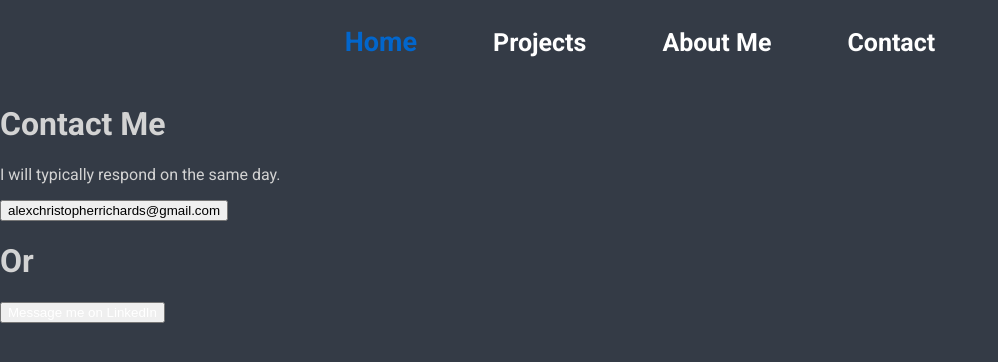
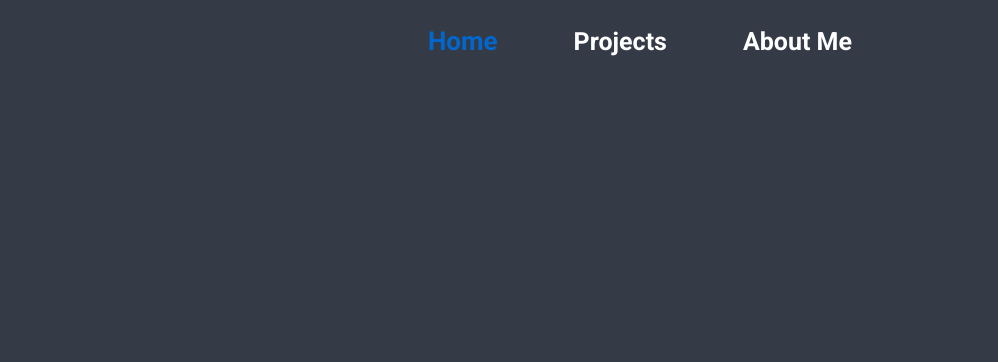
Before and after one commit to acrichards3/portfolio, a React (Create React App) app: page /contact in a window 1280 px wide. Shown: the top 362 px of the page, without its empty margins (0-998 px from the left). Built offline with nearby package versions, Linux system fonts and the light colour scheme.

Commit message:
removed contact page and put on home page

```diff
--- a/src/App.scss
+++ b/src/App.scss
@@ -7,3 +7,7 @@ body {
   margin: 0;
   padding: 0;
 }
+
+a {
+  outline: none !important;
+}
--- a/src/App.tsx
+++ b/src/App.tsx
@@ -3,7 +3,6 @@ import DetermineNavbar from './components/navbar/DetermineNavbar';
 import HomePage from './pages/HomePage';
 import ProjectsPage from './pages/ProjectsPage';
 import AboutPage from './pages/AboutPage';
-import ContactPage from './pages/ContactPage';
 import { BrowserRouter as Router, Routes, Route } from 'react-router-dom';
 import './App.scss';
 
@@ -13,10 +12,9 @@ function App() {
       <Router>
         <DetermineNavbar />
         <Routes>
-        <Route path="/" element={<HomePage />} />
-        <Route path="/projects" element={<ProjectsPage />} />
-        <Route path="/about" element={<AboutPage />} />
-        <Route path="/contact" element={<ContactPage />} />
+          <Route path="/" element={<HomePage />} />
+          <Route path="/projects" element={<ProjectsPage />} />
+          <Route path="/about" element={<AboutPage />} />
         </Routes>
       </Router>
     </div>
--- a/src/components/contact/Contact.module.scss
+++ /dev/null
@@ -1,31 +0,0 @@
-@import "../../Variables.scss";
-
-@media (max-width: $breakpoint) {
-    .container {
-        display: flex;
-        flex-direction: column;
-        justify-content: center;
-        align-items: center;
-        margin-top: 2rem;
-    }
-    .title {
-        font-size: 50px;
-        color: white;
-        letter-spacing: 1px;
-    }
-    .or {
-        font-size: 40px;
-        justify-content: center;
-        align-items: center;
-    }
-    .btn {
-        background-color: $linkedInBlue;
-        color: white;
-        border-radius: 15px;
-        border-width: 1px;
-        height: 50px;
-        font-size: 15px;
-        font-family: $mainFont;
-        font-weight: bold;
-    }
-}
--- a/src/components/contact/Contact.tsx
+++ /dev/null
@@ -1,32 +0,0 @@
-import React from 'react';
-import styles from './Contact.module.scss';
-
-export default function Contact() {
-  return (
-    <div className={styles.container}>
-      <h1 className={styles.title}>Contact Me</h1>
-      <p>I will typically respond on the same day.</p>
-      <button
-        className={styles.btn}
-        onClick={() =>
-          navigator.clipboard.writeText('alexchristopherrichards@gmail.com')
-        }
-      >
-        alexchristopherrichards@gmail.com
-      </button>
-      <h1 className={styles.or}>Or</h1>
-      <div className={styles.links}>
-        <button className={styles.btn}>
-          <a
-            href="https://www.linkedin.com/in/acrichards3/"
-            target="_blank"
-            rel="noreferrer"
-            style={{ textDecoration: 'none', color: 'white' }}
-          >
-            Message me on LinkedIn
-          </a>
-        </button>
-      </div>
-    </div>
-  );
-}
--- a/src/components/home/Home.module.scss
+++ b/src/components/home/Home.module.scss
@@ -6,8 +6,18 @@
     flex-direction: column;
     justify-content: center;
     align-items: center;
+    width: 100%;
     margin-top: 2rem;
+
+    .socialIcons {
+      display: flex;
+      justify-content: space-evenly;
+      width: 100%;
+      margin-top: 20px;
+      margin-bottom: 50px;
+    }
   }
+
   .profilePic {
     width: 40%;
     height: 40%;
@@ -24,7 +34,15 @@
 
   .subtitle {
     font-style: italic;
+    color: lightskyblue;
     letter-spacing: 1px;
+  }
+
+  .contact {
+    letter-spacing: 2px;
+    font-size: large;
+    font-style: italic;
+    color: white;
   }
 
   .introBody {
@@ -35,13 +53,4 @@
     margin-left: 5%;
     margin-right: 5%;
   }
-
-  .socialIcons {
-    margin-top: 20px;
-    margin-bottom: 50px;
-    .icon {
-      margin-left: 25px;
-      margin-right: 25px;
-    }
-  }
 }
--- a/src/components/home/Home.tsx
+++ b/src/components/home/Home.tsx
@@ -17,16 +17,31 @@ export default function Home() {
         Firebase. I also have experience with NextJS, MongoDB, and React
         Bootstrap.
       </p>
+      <p className={styles.introBody}>
+        Welcome to my portfolio website! Here you will find information on all
+        of my past and current projects. I recently graduated from Nucamp's Full
+        Stack Coding Bootcamp with honors. Some of the main technologies I use
+        to create my projects are TypeScript, React, Redux, SASS Modules, and
+        Firebase. I also have experience with NextJS, MongoDB, and React
+        Bootstrap.
+      </p>
+      <h2 className={styles.contact}>Get in touch</h2>
       <div className={styles.socialIcons}>
         <SocialIcon
           network="github"
           url="https://github.com/acrichards3"
+          target="_blank"
           className={styles.icon}
         />
         <SocialIcon
           network="linkedin"
           url="https://www.linkedin.com/in/acrichards3/"
+          target="_blank"
           className={styles.icon}
+        />
+        <SocialIcon
+          network="email"
+          url="mailto:alexchristopherrichards@gmail.com"
         />
       </div>
     </div>
--- a/src/components/navbar/LINKS.ts
+++ b/src/components/navbar/LINKS.ts
@@ -20,9 +20,4 @@ export const LINKS: Link[] = [
     name: 'About Me',
     url: '/about',
   },
-  {
-    id: 3,
-    name: 'Contact',
-    url: '/contact',
-  },
 ];
--- a/src/components/navbar/desktopNav/DesktopNavbar.module.scss
+++ b/src/components/navbar/desktopNav/DesktopNavbar.module.scss
@@ -35,6 +35,6 @@
   @extend.navItem;
   a {
       color: $siteBlue !important;
-      font-size: 27px !important;
+      font-size: 26px;
   }
 }
--- a/src/components/navbar/mobileNav/MobileNavbar.module.scss
+++ b/src/components/navbar/mobileNav/MobileNavbar.module.scss
@@ -3,6 +3,7 @@
 .container {
   display: flex;
   flex-direction: column;
+  padding-bottom: 10px;
   background-color: $openNav;
 }
 
@@ -10,6 +11,7 @@
   background-color: $openNav;
   padding: 20px;
   border: none;
+  color: white;
   fill: white;
   transition: 200ms;
 }
--- a/src/pages/ContactPage.tsx
+++ /dev/null
@@ -1,8 +0,0 @@
-import React from 'react';
-import Contact from '../components/contact/Contact';
-
-export default function ContactPage() {
-  return (
-    <div><Contact /></div>
-  )
-}
```
